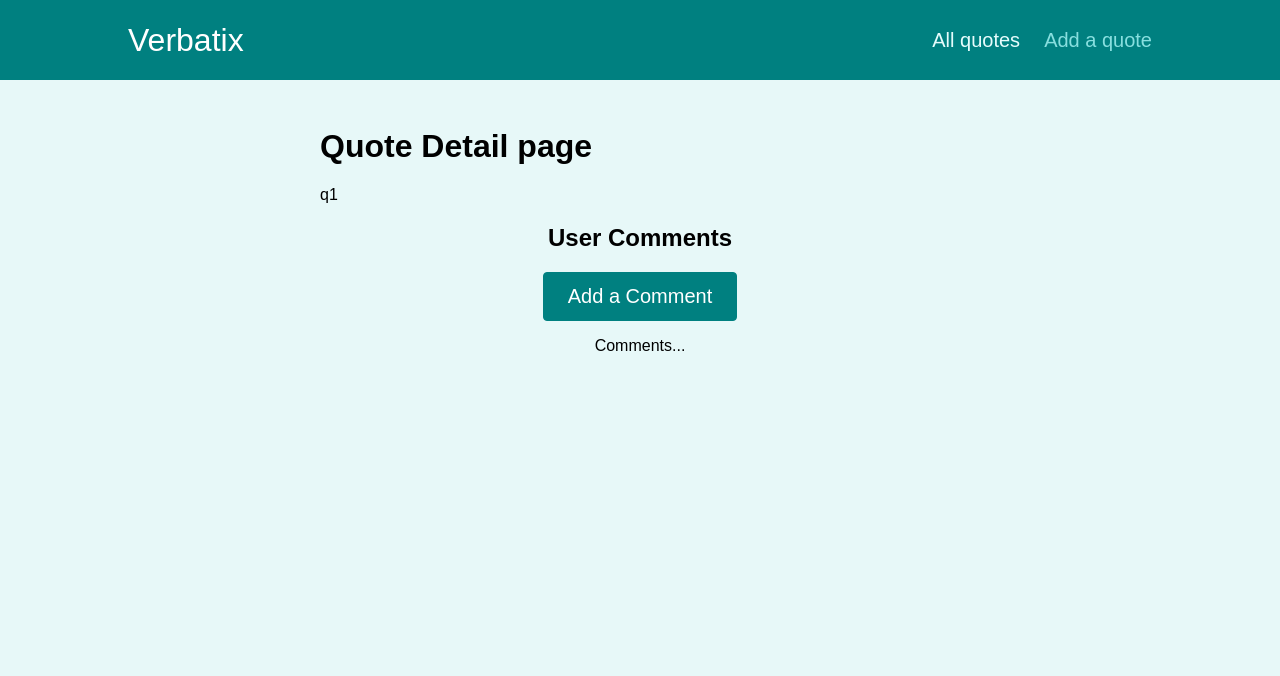
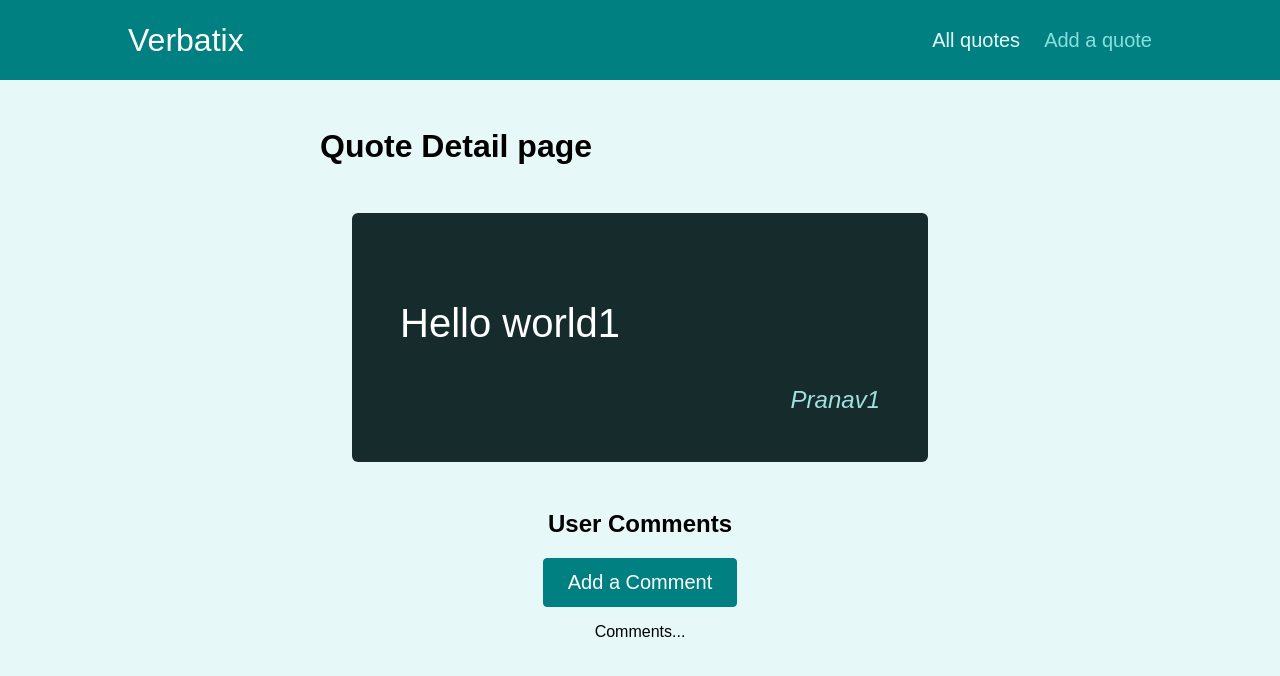
Before and after one commit to Pranav016/Verbatix, a React (Create React App) app: page /quotes/q1 in a window 1280 px wide. Shown: the top 676 px of the page. Built offline with nearby package versions, Linux system fonts and the light colour scheme; the HTML template or start-up script is replaced by a standard one.

Commit message:
Add QuoteList and Route QuoteDetail page to get page for specific quote

```diff
--- a/src/components/quotes/QuoteForm.js
+++ b/src/components/quotes/QuoteForm.js
@@ -1,7 +1,7 @@
 import { useRef } from 'react';
 
-import Card from '../ui/Card';
-import LoadingSpinner from '../ui/LoadingSpinner';
+import Card from '../UI/Card';
+import LoadingSpinner from '../UI/LoadingSpinner';
 import classes from './QuoteForm.module.css';
 
 const QuoteForm = (props) => {
--- a/src/components/quotes/QuoteItem.js
+++ b/src/components/quotes/QuoteItem.js
@@ -1,4 +1,5 @@
 import classes from './QuoteItem.module.css';
+import { Link } from 'react-router-dom';
 
 const QuoteItem = (props) => {
 	return (
@@ -9,9 +10,9 @@ const QuoteItem = (props) => {
 				</blockquote>
 				<figcaption>{props.author}</figcaption>
 			</figure>
-      <a className='btn'>
+			<Link to={`/quotes/${props.id}`} className='btn'>
 				View Fullscreen
-      </a>
+			</Link>
 		</li>
 	);
 };
--- a/src/pages/AllQuotes.js
+++ b/src/pages/AllQuotes.js
@@ -1,9 +1,16 @@
 import React, { Fragment } from 'react';
+import QuoteList from '../components/quotes/QuoteList';
+
+export const Dummy_quotes = [
+	{ id: 'q1', author: 'Pranav1', text: 'Hello world1' },
+	{ id: 'q2', author: 'Pranav2', text: 'Hello world2' },
+];
 
 const AllQuotes = () => {
 	return (
 		<Fragment>
 			<h1>All Quotes page</h1>
+			<QuoteList quotes={Dummy_quotes} />
 		</Fragment>
 	);
 };
--- a/src/pages/NewQuote.js
+++ b/src/pages/NewQuote.js
@@ -1,9 +1,13 @@
 import React, { Fragment } from 'react';
+import QuoteForm from '../components/quotes/QuoteForm';
 
 const NewQuote = () => {
+	const addQuoteHandler = (quoteData) => {};
+
 	return (
 		<Fragment>
 			<h1>New Quote page</h1>
+			<QuoteForm onAddQuote={addQuoteHandler} />
 		</Fragment>
 	);
 };
--- a/src/pages/QuoteDetail.js
+++ b/src/pages/QuoteDetail.js
@@ -1,14 +1,27 @@
 import React, { Fragment } from 'react';
 import { useParams, Route, Switch } from 'react-router-dom';
 import Comments from '../components/comments/Comments';
+import { Dummy_quotes } from './AllQuotes';
+import HighlightedQuote from '../components/quotes/HighlightedQuote';
 
 const QuoteDetail = () => {
 	const params = useParams();
+	const selectedQuote = Dummy_quotes.find(
+		(quote) => quote.id === params.quoteId
+	);
+
+	if (!selectedQuote) {
+		return <p>No quote found!</p>;
+	}
 
 	return (
 		<Fragment>
 			<h1>Quote Detail page</h1>
-			<p>{params.quoteId}</p>
+			<HighlightedQuote
+				text={selectedQuote.text}
+				author={selectedQuote.author}
+			/>
+
 			<Switch>
 				<Route to={`/quotes/${params.quoteId}/comments`} exact>
 					<Comments />
```
Also changed, not shown: src/components/quotes/QuoteList.js (indentation only). Lines whose indentation alone changed are shown as unchanged.
